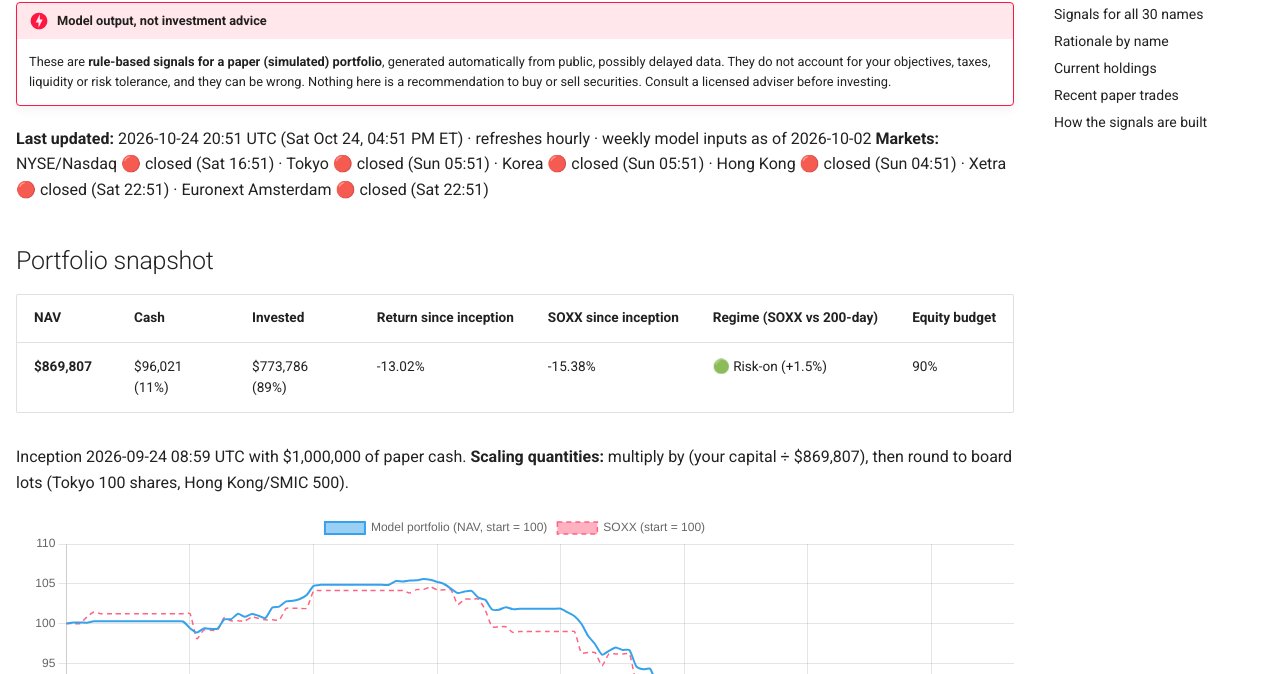
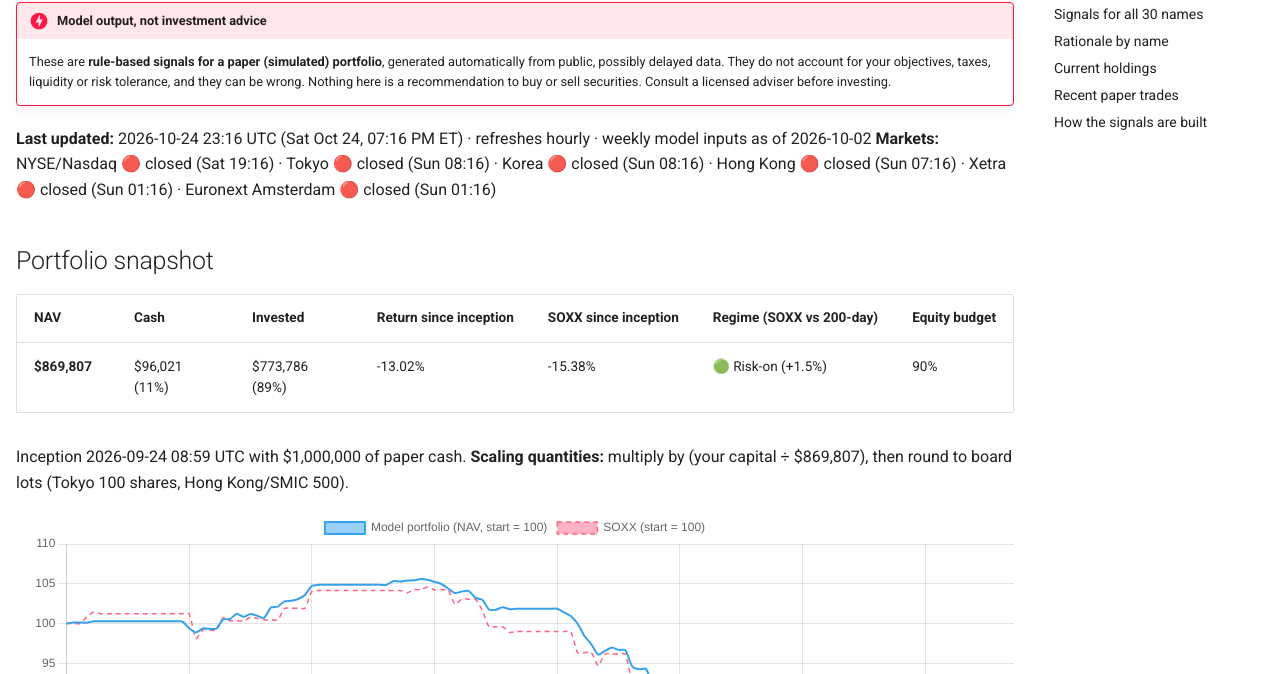
Before and after one commit to findnavish/InvestmentOpportunities, an MkDocs documentation site: the page built from docs/trade-signals/index.md, in a window 1280 px wide and 900 px high. Shown: the part 226-900 px from the top of the window. Built offline with MkDocs 1.6.1 and Material for MkDocs 9.7.7, drawn with Linux system fonts in a browser that asks for light colours; comment, search, counter and statistics services are not loaded.

Commit message:
Signals update 2026-10-24 23:16 UTC

```diff
--- a/docs/trade-signals/index.md
+++ b/docs/trade-signals/index.md
@@ -8,8 +8,8 @@ hide:
 !!! danger "Model output, not investment advice"
     These are **rule-based signals for a paper (simulated) portfolio**, generated automatically from public, possibly delayed data. They do not account for your objectives, taxes, liquidity or risk tolerance, and they can be wrong. Nothing here is a recommendation to buy or sell securities. Consult a licensed adviser before investing.
 
-**Last updated:** 2026-10-24 20:51 UTC (Sat Oct 24, 04:51 PM ET) · refreshes hourly · weekly model inputs as of 2026-10-02
-**Markets:** NYSE/Nasdaq 🔴 closed (Sat 16:51) · Tokyo 🔴 closed (Sun 05:51) · Korea 🔴 closed (Sun 05:51) · Hong Kong 🔴 closed (Sun 04:51) · Xetra 🔴 closed (Sat 22:51) · Euronext Amsterdam 🔴 closed (Sat 22:51)
+**Last updated:** 2026-10-24 23:16 UTC (Sat Oct 24, 07:16 PM ET) · refreshes hourly · weekly model inputs as of 2026-10-02
+**Markets:** NYSE/Nasdaq 🔴 closed (Sat 19:16) · Tokyo 🔴 closed (Sun 08:16) · Korea 🔴 closed (Sun 08:16) · Hong Kong 🔴 closed (Sun 07:16) · Xetra 🔴 closed (Sun 01:16) · Euronext Amsterdam 🔴 closed (Sun 01:16)
 
 ## Portfolio snapshot
 
```
Also changed, not shown: docs/trade-signals/nav.json (+1 -1 lines).
